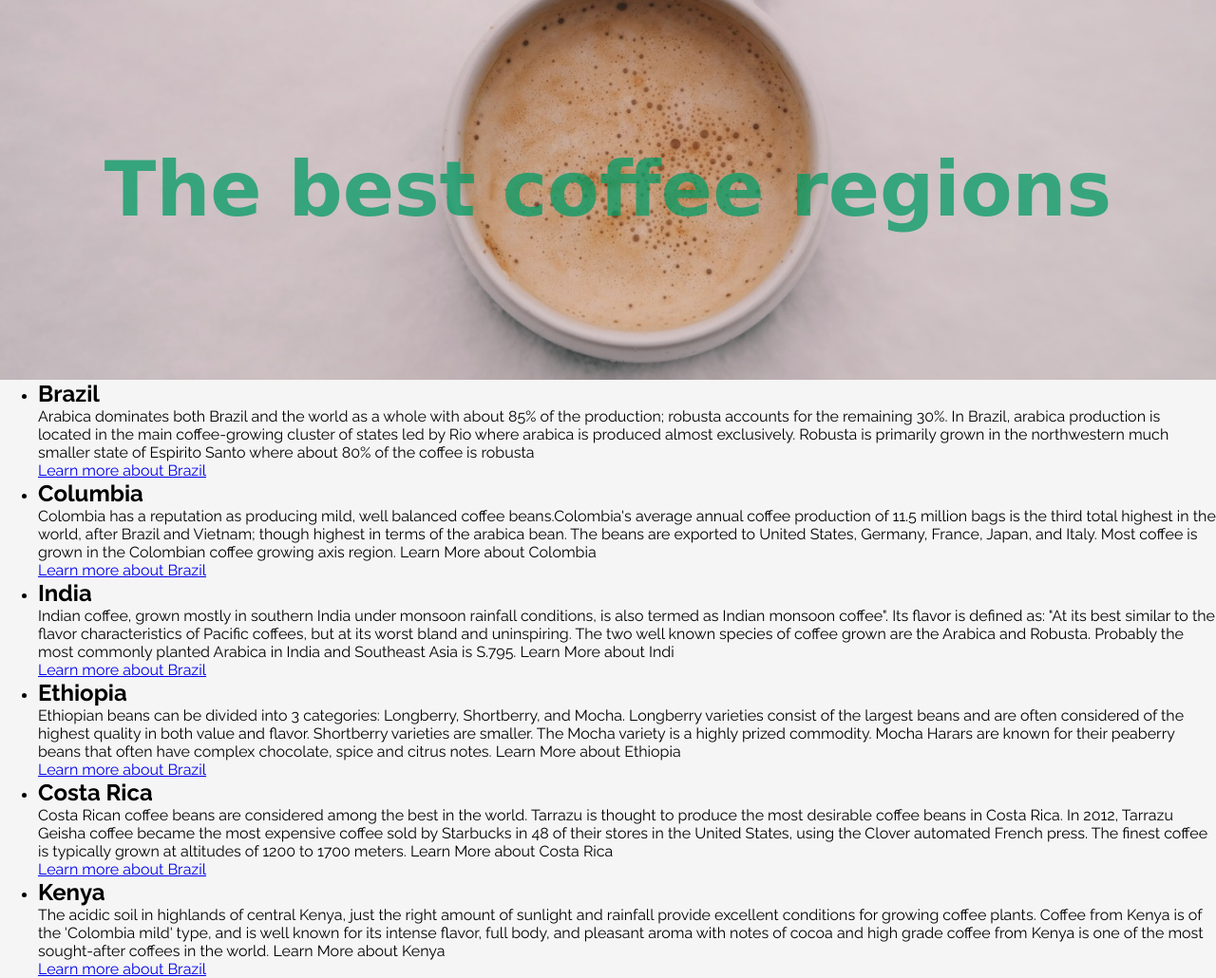
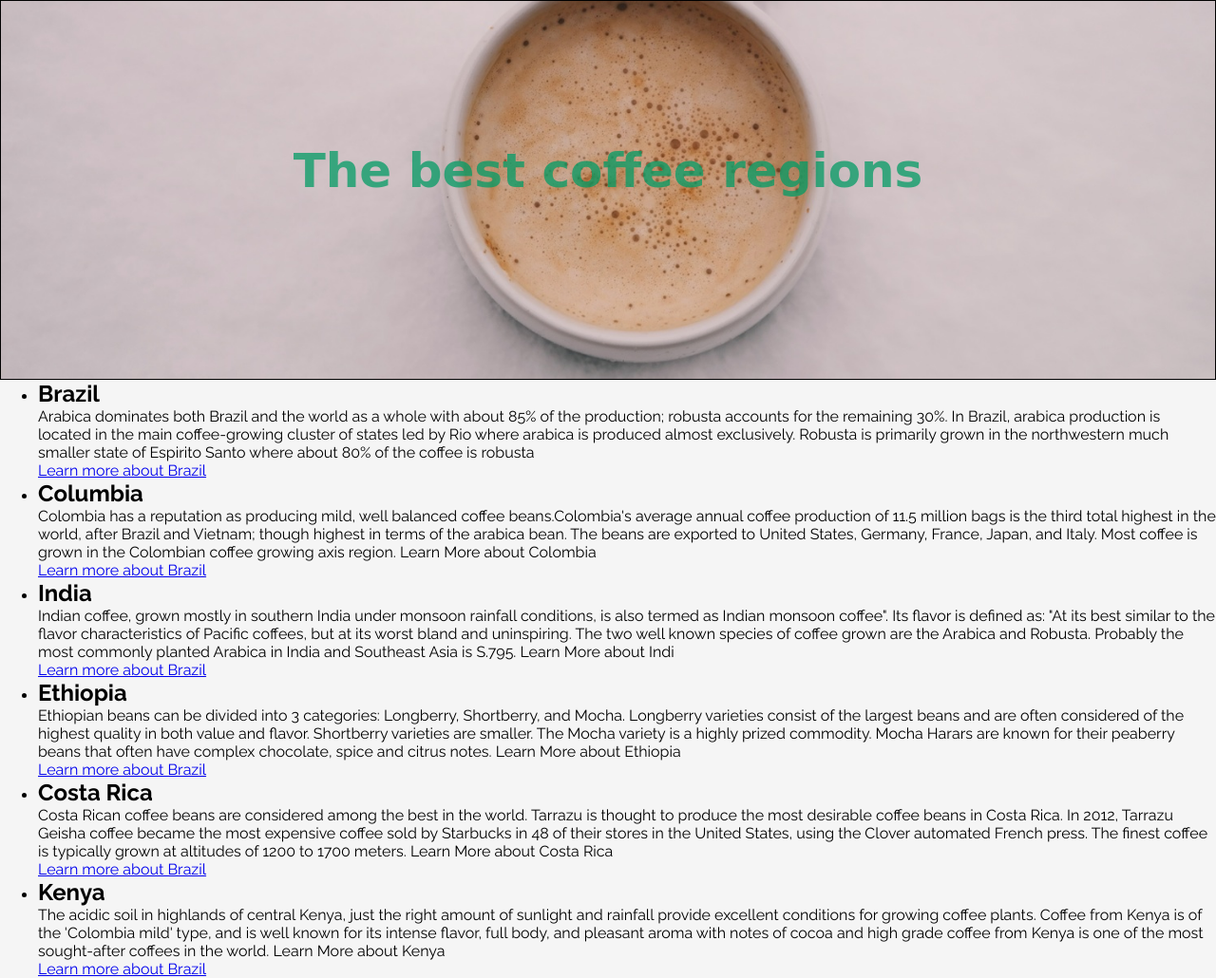
Before and after one commit to EvgeniyPusser/Coffee_regions, a website: page index.html in a window 1280 px wide. Shown: the whole page at 95% size. Drawn offline with Linux system fonts and the light colour scheme.

Commit message:
Here is the variant with box-sizing: border-box

```diff
--- a/css/style.css
+++ b/css/style.css
@@ -16,14 +16,19 @@ body {
     /*background-repeat: no-repeat;*/
     background-size: cover;
     /*padding-top: 115px;*/
+    border: black solid 1px;
+    padding-top: 150px;
+    padding-bottom: 150px;
+    box-sizing: border-box;
 
 }
 
 h1 {
-    font-size: 80px;
+    font-size: 50px;
     font-family: 'Covered+By+Your+Grace', cursive;
     color: rgb(3, 155,100, 0.75);
     text-align: center;
-    /*margin: 50px;*/
-    line-height: 400px;
+    /*margin-top: 50px;*/
+    /*margin-bottom: 50px;*/
+    /*line-height: 400px;*/
 }
```
